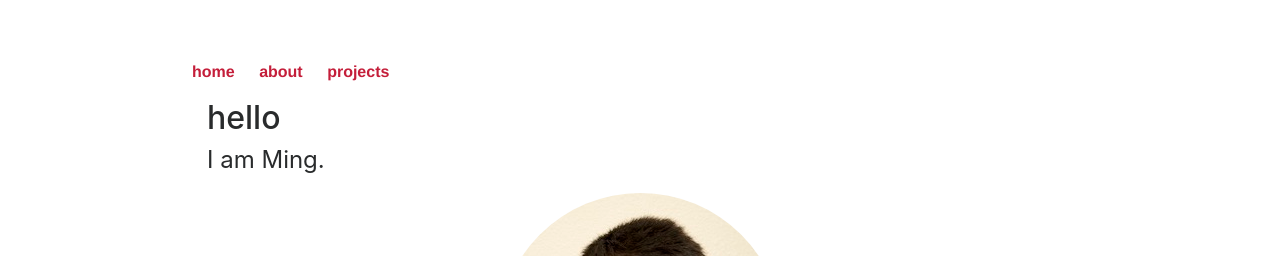
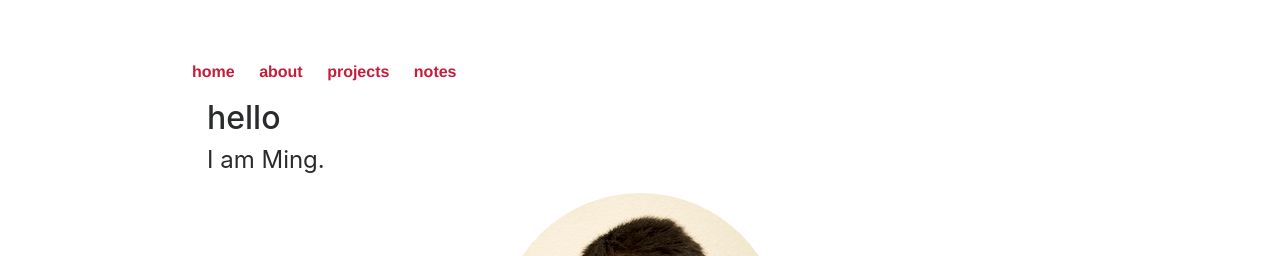
Before and after one commit to mingyli/mingyli.github.io, a Jekyll site: the page built from index.html, in a window 1280 px wide. Shown: the top 256 px of the page. Built offline with Jekyll 4.4.1, drawn with Linux system fonts in a browser that asks for light colours.

Commit message:
reverse order

```diff
--- a/_layouts/default.html
+++ b/_layouts/default.html
@@ -11,6 +11,7 @@
                 <li><a href="/">home</a></li>
                 <li><a href="/about/">about</a></li>
                 <li><a href="/projects/">projects</a></li>
+                <li><a href="/notes/">notes</a></li>
             </ul>
         </nav>
         <div class="container">
--- a/projects/index.html
+++ b/projects/index.html
@@ -6,7 +6,8 @@
 	<ul class="posts">
 
 		{% assign projs = site.projects | sort: 'date' %}
-	  {% for project in projs reversed %}
+	  <!--{% for project in projs reversed %}-->
+		{% for project in projs %}
 	    <li><a href="{{ project.url }}" title="{{ project.title }}">{{ project.title }}</a></li>
 	  {% endfor %}
 	</ul>
```
